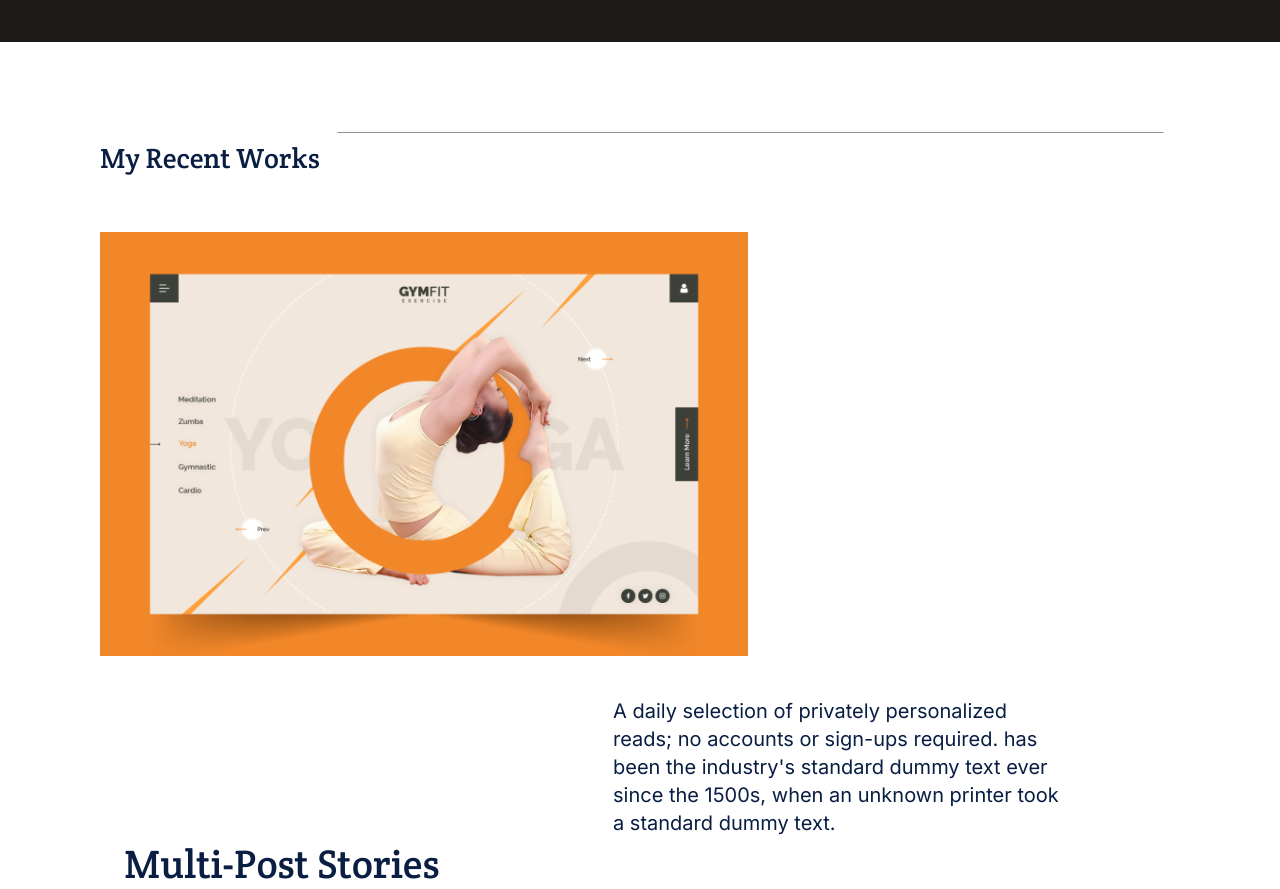
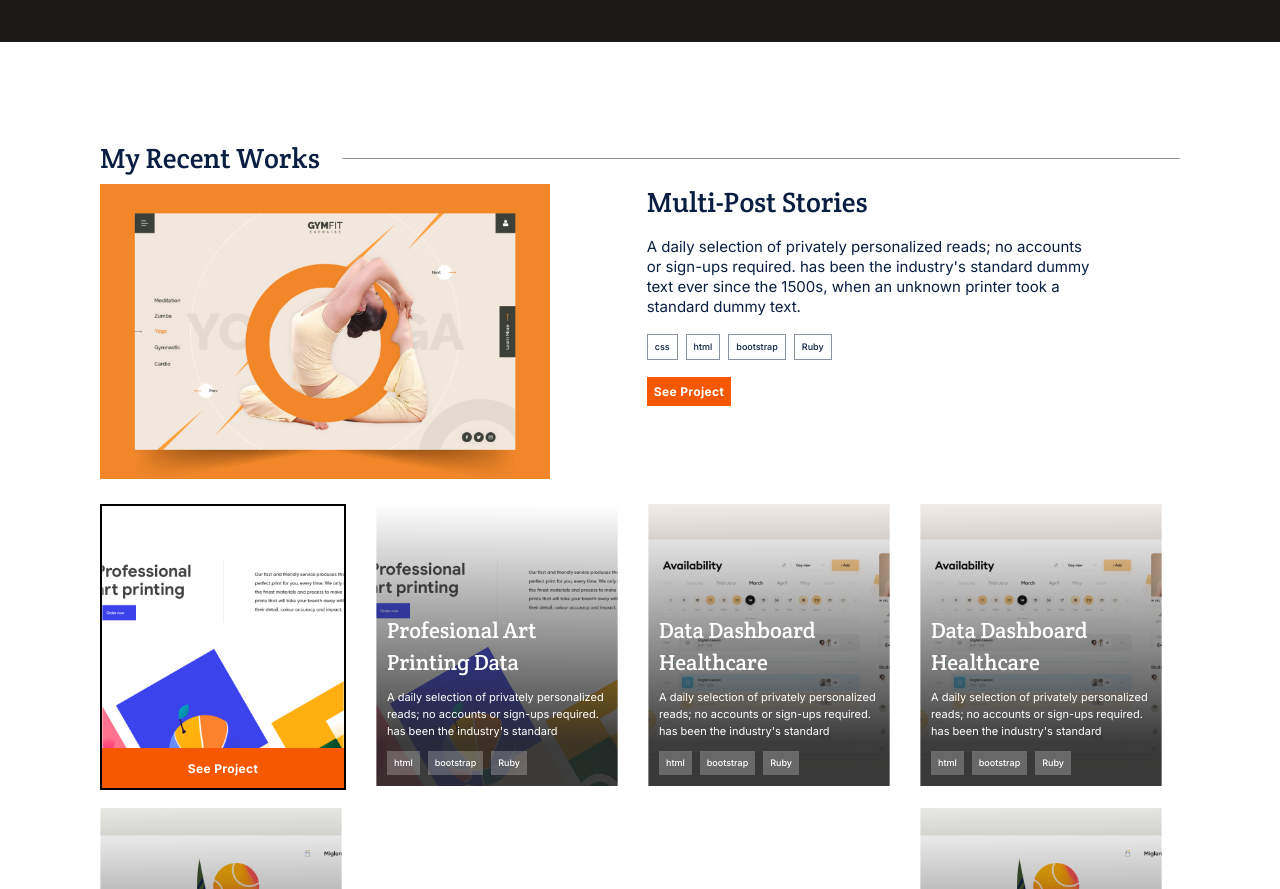
Before and after one commit to Camilovelag/my-portfolio, a plain HTML site: page index.html in a window 1280 px wide. Shown: the part 640-1529 px from the top of the page. Drawn offline with Linux system fonts and the light colour scheme.

Commit message:
final commits

```diff
--- a/index.html
+++ b/index.html
@@ -57,17 +57,19 @@
       </div>
     </main>
     <section class="container-2">
-      <div class="recent-works">
+      <div class="title-container">
         <h2 class="recent-works-title">My Recent Works</h2>
         <img src="images/div-line.png" alt="div_line" class="div-line">
+      </div>
+      <div class="recent-works">
         <img src="images/img_placeholder.png" alt="img_placeholder" class="img-placeholder">
         <h4 class="recent-works-supporting-text">Multi-Post Stories</h4>
         <p class="recent-works-description">A daily selection of privately personalized reads; no accounts or sign-ups required. has been the industry's standard dummy text ever since the 1500s, when an unknown printer took a standard dummy text.</p>
-        <ul class="recent-works-tech">
-          <li class="recent-works-tech-items">css</li>
-          <li class="recent-works-tech-items">html</li>
-          <li class="recent-works-tech-items">bootstrap</li>
-          <li class="recent-works-tech-items">Ruby</li>
+        <ul class="recent-works-tech tech-alt">
+          <li class="recent-works-tech-items tech-items-alt">css</li>
+          <li class="recent-works-tech-items tech-items-alt">html</li>
+          <li class="recent-works-tech-items tech-items-alt">bootstrap</li>
+          <li class="recent-works-tech-items tech-items-alt">Ruby</li>
         </ul>
         <button class="recent-works-button submit-btn" type="button">See Project</button>
       </div>
--- a/style.css
+++ b/style.css
@@ -671,16 +671,19 @@ body {
     width: auto;
   }
 
-  .recent-works {
+  .title-container {
+    display: flex;
     flex-flow: row wrap;
-    margin: 0;
-    width: auto;
-    gap: 17px;
+    width: 100%;
+    height: auto;
+    justify-content: space-between;
+    align-items: center;
   }
 
   .recent-works-title {
     color: #091e42;
     width: auto;
+    height: auto;
     font-size: 28px;
     line-height: 52px;
     margin: 0;
@@ -689,36 +692,43 @@ body {
   }
 
   .div-line {
-    width: calc(97% - 220px);
+    width: calc(98% - 220px);
     height: 1px;
+    align-self: center;
   }
 
   .img-placeholder {
     padding: 0;
     margin: 0;
-    width: 60%;
+    width: 450px;
     height: auto;
+  }
+
+  .recent-works {
+    flex-flow: column wrap;
+    margin: 0;
+    height: 320px;
+    width: auto;
+    gap: 17px;
   }
 
   .recent-works-supporting-text {
     color: #091e42;
-    width: 448px;
-    height: 48px;
-    font-size: 40px;
-    line-height: 52px;
-    font-weight: 400;
-    margin: 165px 0 0 24px;
+    font-size: 28px;
+    line-height: 36px;
+    height: auto;
+    margin: 0;
   }
 
   .recent-works-description {
     color: #091e42;
-    width: 448px;
-    height: 140px;
     font-family: 'Inter', serif;
-    font-size: 20px;
-    line-height: 28px;
+    font-size: 15px;
+    line-height: 20px;
     text-align: left;
-    margin: 24px 0 0 24px;
+    width: 42%;
+    height: auto;
+    margin: 0;
   }
 
   .recent-works-tech {
@@ -726,7 +736,7 @@ body {
   }
 
   .recent-works-button {
-    margin: 24px 0 0 24px;
+    margin: 0px;
   }
 
   .card-works {
@@ -801,13 +811,13 @@ body {
     flex-flow: row wrap;
     justify-content: flex-start;
     gap: 8px;
-    height: auto;
+    height: fit-content;
     margin: 0;
     padding: 0;
   }
 
   .tech-items-alt {
-    height: auto;
+    height: fit-content;
     font-size: 9px;
     line-height: 12px;
     font-weight: 500;
@@ -860,13 +870,16 @@ body {
 
   .submit-btn {
     letter-spacing: 0.03em;
-    margin: 0 0 98px;
     background: #f55800;
     padding: 6px 7px;
     font-size: 12px;
     line-height: 17px;
     width: fit-content;
     height: fit-content;
+  }
+
+  .about-me-button {
+    margin: 0 0 98px;
   }
 
   .skills {
```
